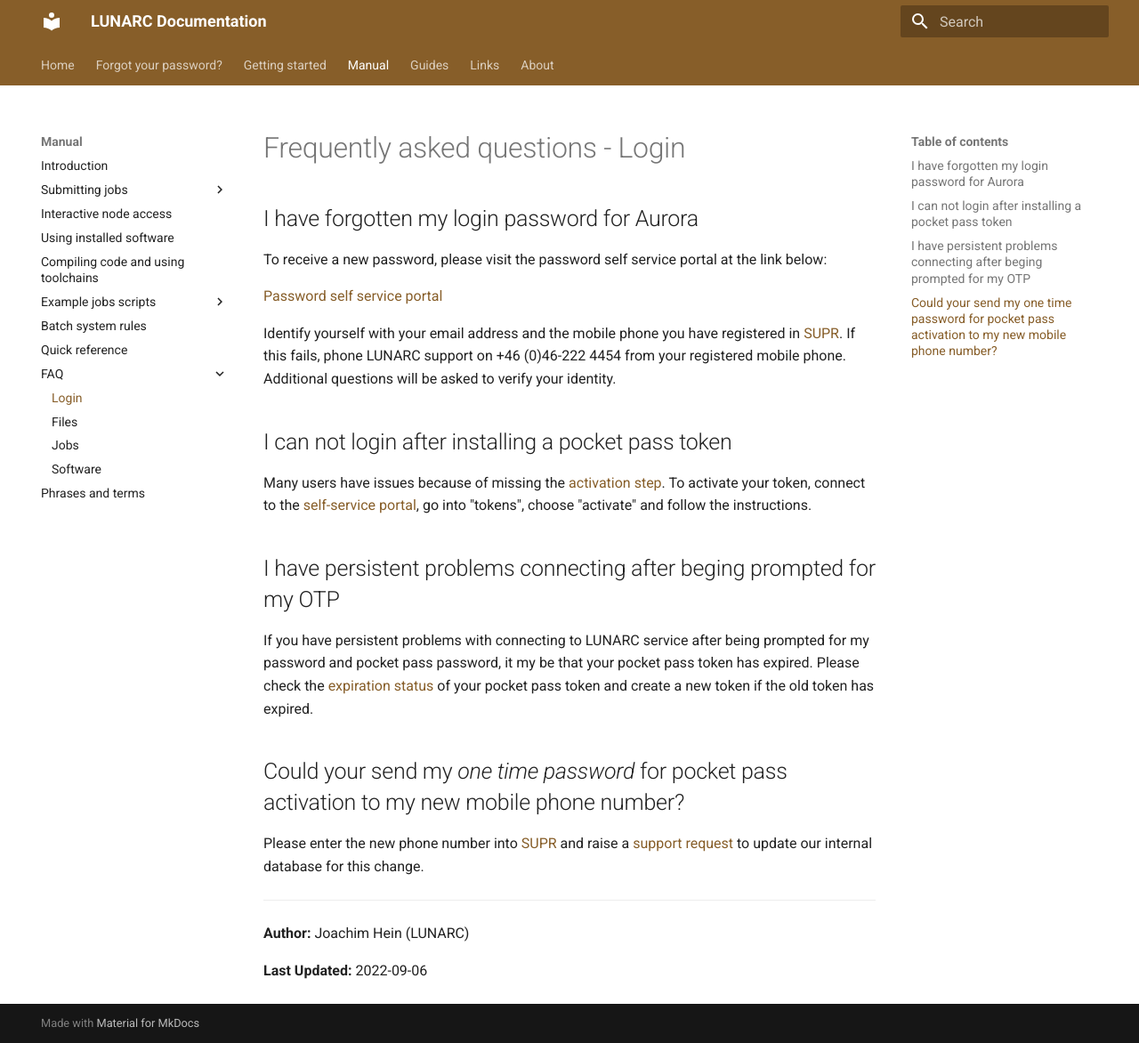
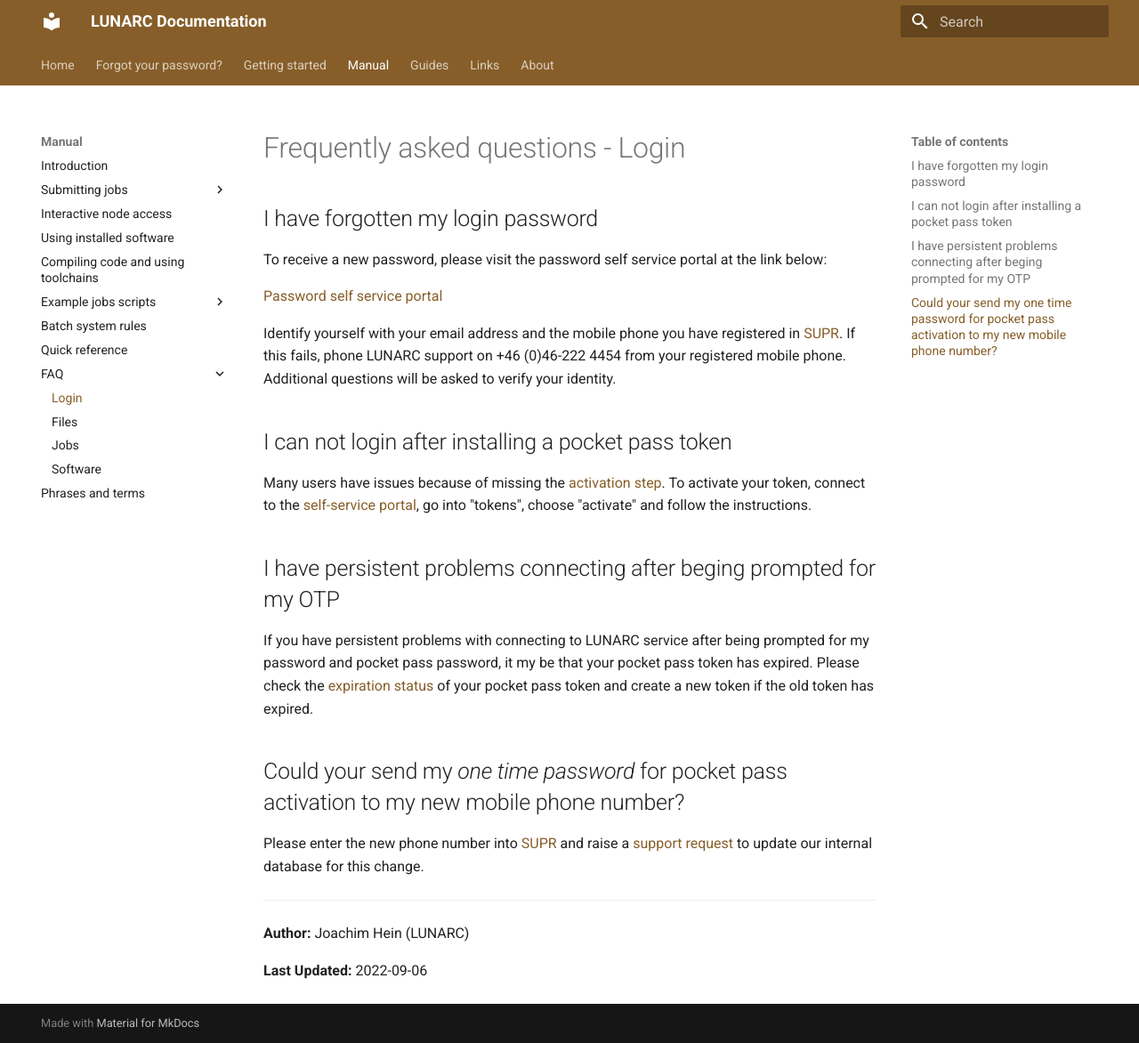
Before and after one commit to lunarc/lunarc_docs, an MkDocs documentation site: the page built from docs/manual/faq/manual_faq_login.md, in a window 1280 px wide and 1172 px high. Shown: the whole window at 89% size. Built offline with MkDocs 1.6.1 and Material for MkDocs 9.7.7, drawn with Linux system fonts in a browser that asks for light colours; comment, search, counter and statistics services are not loaded.

Commit message:
Minor fixes

```diff
--- a/docs/manual/faq/manual_faq_login.md
+++ b/docs/manual/faq/manual_faq_login.md
@@ -1,6 +1,6 @@
 # Frequently asked questions - Login
 
-## I have forgotten my login password for Aurora
+## I have forgotten my login password
 
 To receive a new password, please visit the password self service portal at the link below:
 
```
Also changed, not shown: docs/manual/submitting_jobs/manual_env.md (+1 -1 lines).
